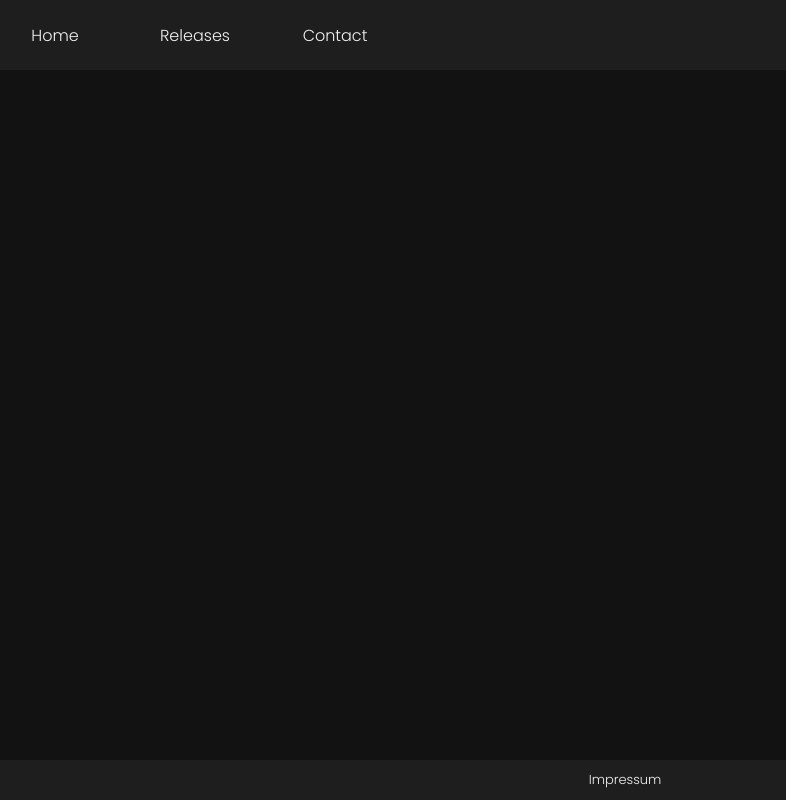
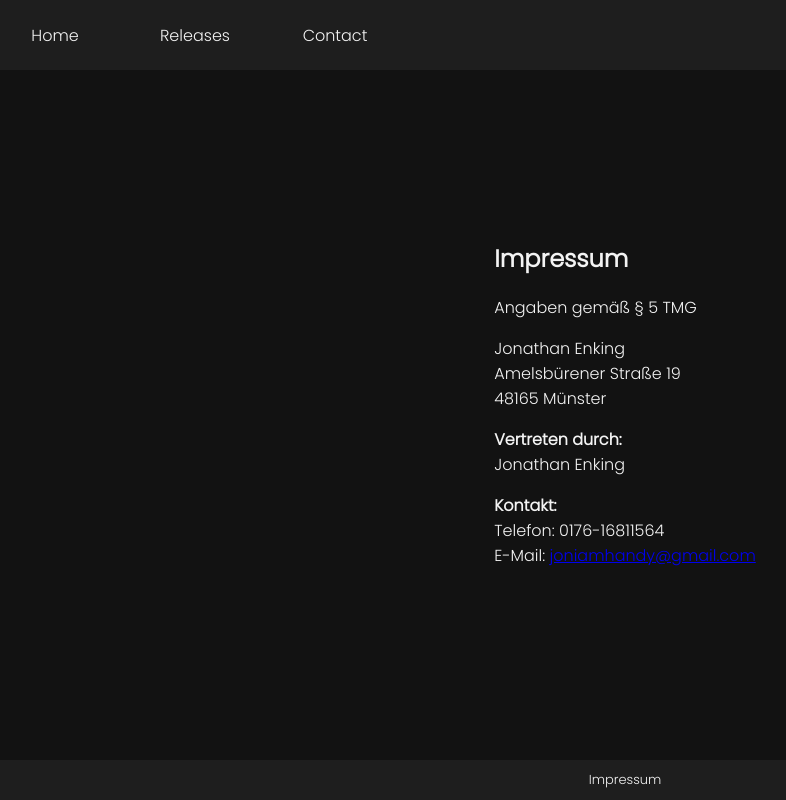
Before and after one commit to Jomyy/prodbyjonny, a SvelteKit app: page /about in a window 1280 px wide. Shown: the whole page, without its empty margins (15-801 px from the left). Built offline with nearby package versions, Linux system fonts and the light colour scheme.

Commit message:
impressum

```diff
--- a/src/app.html
+++ b/src/app.html
@@ -2,7 +2,7 @@
 <html lang="en">
 	<head>
 		<meta charset="utf-8" />
-		<link rel="icon" href="%sveltekit.assets%/favicon.png" />
+		<link rel="icon" href="%sveltekit.assets%/favicon.ico" />
 		<meta name="viewport" content="width=device-width" />
 		%sveltekit.head%
 	</head>
--- a/src/routes/about/+page.svelte
+++ b/src/routes/about/+page.svelte
@@ -1,3 +1,43 @@
 <svelte:head>
-    <title>About This Site</title>
+	<title>About This Site</title>
 </svelte:head>
+<div class="impressum">
+	<section>
+		<h1>Impressum</h1>
+		<p>Angaben gemäß § 5 TMG</p>
+		<p>
+			Jonathan Enking <br />
+			Amelsbürener Straße 19<br />
+			48165 Münster <br />
+		</p>
+		<p>
+			<strong>Vertreten durch: </strong><br />
+			Jonathan Enking<br />
+		</p>
+		<p>
+			<strong>Kontakt:</strong> <br />
+			Telefon: 0176-16811564<br />
+			E-Mail: <a href="mailto:joniamhandy@gmail.com">joniamhandy@gmail.com</a>
+			<br />
+		</p>
+		<br />
+	</section>
+</div>
+
+<style>
+	@font-face {
+		font-family: 'PoppinsLight';
+		src: url('/fonts/PoppinsLight.ttf') format('truetype');
+	}
+	.impressum {
+		width: 100vw;
+		height: calc(100vh - 110px);
+		display: flex;
+		flex-direction: column;
+		justify-content: center;
+		align-items: center;
+		color: #f3f3f3;
+		font-family: PoppinsLight;
+		text-align: start;
+	}
+</style>
```
Also changed, not shown: static/favicon.png (deleted), 1 other file (tests, documents, lock files or other folders).
